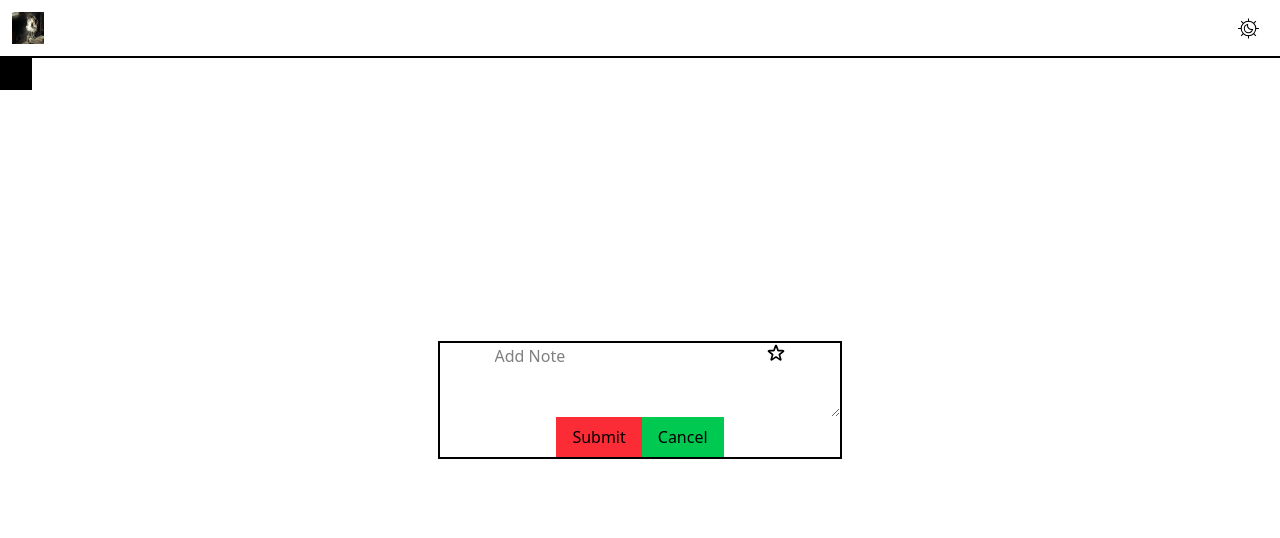
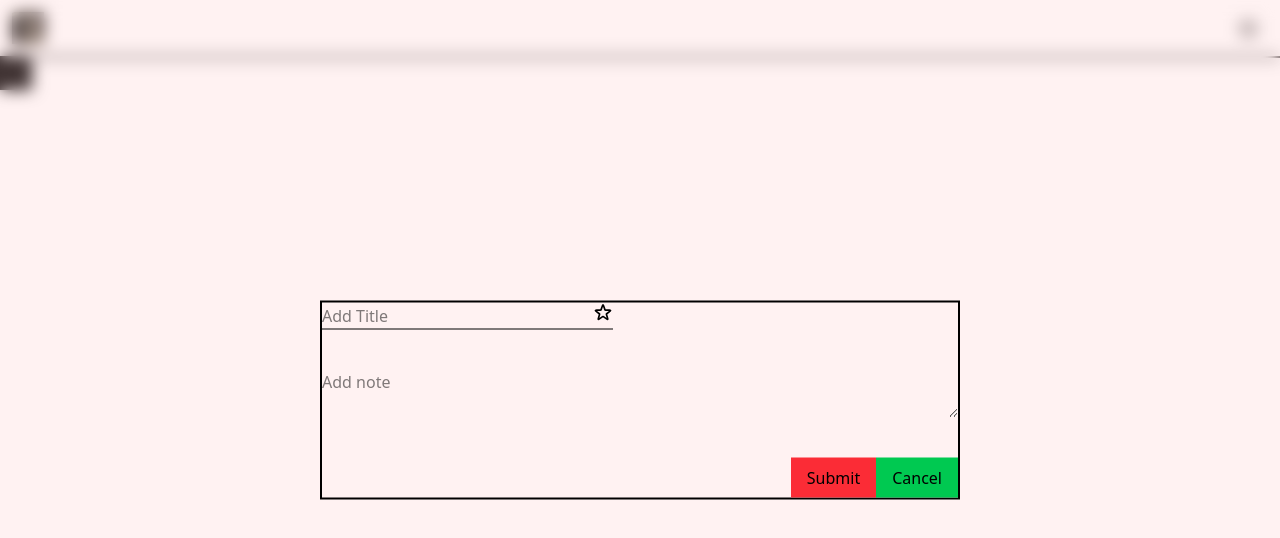
Before and after one commit to mikhailbalyberdin/task-manager, a website built with Vite: page index.html in a window 1280 px wide. Both pictures are taken after a click on the button 16 px from the left and 74 px from the top of the page. Built offline with nearby package versions, Linux system fonts and the light colour scheme.

Commit message:
add styles to form

```diff
--- a/index.html
+++ b/index.html
@@ -2,8 +2,8 @@
 <html lang="en">
   <head>
     <meta charset="UTF-8" />
+    <meta name="viewport" content="width=device-width, initial-scale=1.0" />
     <link rel="icon" type="image/svg+xml" href="/vite.svg" />
-    <meta name="viewport" content="width=device-width, initial-scale=1.0" />
     <link rel="stylesheet" href="./src/style.css">
     <title>my-project</title>
   </head>
--- a/src/controller/controller.js
+++ b/src/controller/controller.js
@@ -26,6 +26,7 @@ export class Controller {
     let isOpenBtn = event.target.closest("#openBtn");
     if (isOpenBtn) {
       this.view.mainElement.main.append(this.view.formElement.getForm());
+      this.view.mainElement.main.append(this.view.formElement.getfadeBlock());
       this.view.formElement.form.addEventListener("submit", (event) => {
         event.preventDefault();
         const formData = new FormData(this.view.formElement.form);
--- a/src/style.css
+++ b/src/style.css
@@ -23,4 +23,5 @@
 
 .real:checked + .fake-checkbox>.fake-checkbox-svg {
     stroke: gold;
+    color:rgba(139, 229, 187, 0.701);
 }
--- a/src/view/form/formParams.js
+++ b/src/view/form/formParams.js
@@ -2,27 +2,30 @@ export const formParams = {
   class: [
     "flex",
     "flex-col",
-    "items-center",
+    "items-start",
+    "gap-10",
     "border-2",
     "border-solid",
     "border-black",
     "absolute",
-    "z-1",
+    "z-2",
     "top-1/2",
     "left-1/2",
     "-translate-1/2",
+    "max-w-1/2",
+    "w-full",
   ],
   tagName: "form",
 };
 export const inputContainerParams = {
-  class: ["flex", "gap-x-10"],
+  class: ["flex", "justify-start", "gap-x-10", "border-b-1"],
   tagName: "div",
 };
 
 export const inputTextParams = {
-  class: [],
+  class: ["focus:outline-none"],
   tagName: "input",
-  attr: { type: "text", id: "note", name: "title", placeholder: "Add Note" },
+  attr: { type: "text", id: "note", name: "title", placeholder: "Add Title" },
 };
 
 export const labelParams = {
@@ -42,13 +45,17 @@ export const fakeCheckboxParams = {
 };
 
 export const textAreaParams = {
-  class: ["w-100"],
-  attr: { name: "note" },
+  class: [
+    "w-full",
+    "focus:shadow-[5px_5px_5px_rgba(0,0,0,0.25)]",
+    "focus:outline-none",
+  ],
+  attr: { name: "note", placeholder: "Add note" },
   tagName: "textarea",
 };
 
 export const buttonContainerParams = {
-  class: [],
+  class: ["w-full", "flex", "justify-end"],
   tagName: "div",
 };
 
@@ -65,3 +72,17 @@ export const cancelButtonParams = {
   attr: { type: "reset" },
   text: "Cancel",
 };
+
+export const fadeBlockParams = {
+  class: [
+    "z-1",
+    "w-screen",
+    "h-screen",
+    "bg-red-200/25",
+    "backdrop-blur-sm",
+    "fixed",
+    "top-0",
+    "left-0",
+  ],
+  tagName: "div",
+};
--- a/src/view/form/form_view.js
+++ b/src/view/form/form_view.js
@@ -10,6 +10,7 @@ import {
   buttonContainerParams,
   submitButtonParams,
   cancelButtonParams,
+  fadeBlockParams,
 } from "./formParams";
 export class FormView {
   constructor() {
@@ -18,6 +19,7 @@ export class FormView {
   }
 
   build() {
+    this.fadeBlock = new Creator(fadeBlockParams).getElement();
     this.form = new Creator(formParams).getElement();
     this.inputContainer = new Creator(inputContainerParams).getElement();
     this.textInput = new Creator(inputTextParams).getElement();
@@ -38,6 +40,10 @@ export class FormView {
     this.form.append(this.inputContainer, this.textArea, this.buttonContainer);
   }
 
+  getfadeBlock() {
+    return this.fadeBlock;
+  }
+
   getForm() {
     return this.form;
   }
```
